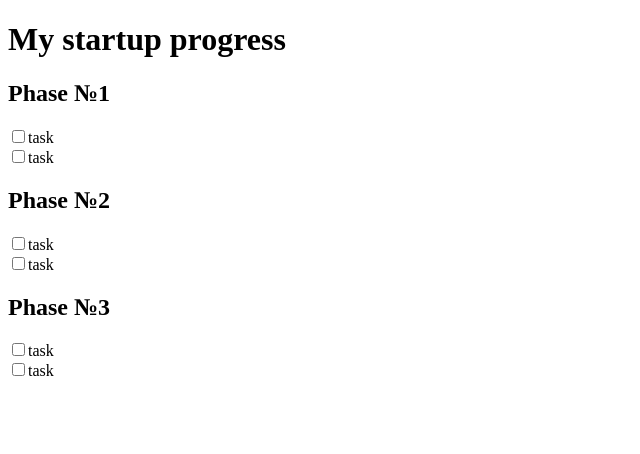
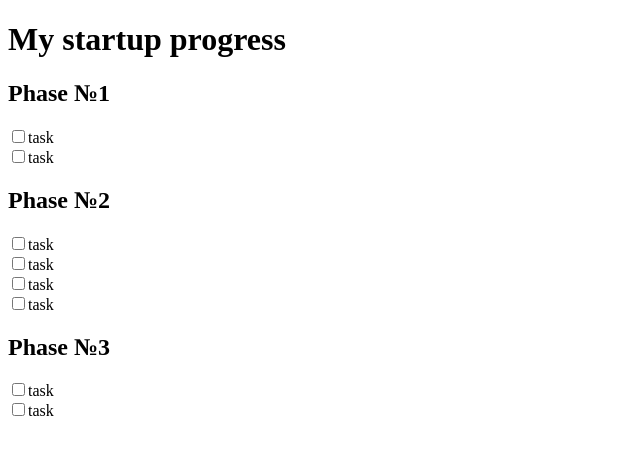
Before and after one commit to AndrewMedvedev42/Check-List, a React (Create React App) app: page / in a window 1280 px wide. Shown: the top 454 px of the page, without its empty margins (0-640 px from the left). Built offline with nearby package versions, Linux system fonts and the light colour scheme.

Commit message:
dymanic change of checkbox checked status of click, but has failure to change the checkbox fill

```diff
--- a/src/CheckListObject.js
+++ b/src/CheckListObject.js
@@ -9,7 +9,9 @@ export const PhaseTwoList = [
     {phaseName:"Phase №2",
         tasks:[
             {id:"Ph-2,T-1",taskName:"task", isChecked:false},
-            {id:"Ph-2,T-2", taskName:"task", isChecked:false}]
+            {id:"Ph-2,T-2", taskName:"task", isChecked:false},
+            {id:"Ph-2,T-3",taskName:"task", isChecked:false},
+            {id:"Ph-2,T-4",taskName:"task", isChecked:false},]
         }]
 
 export const PhaseThreeList = [
--- a/src/components/ListTemple.jsx
+++ b/src/components/ListTemple.jsx
@@ -3,10 +3,15 @@ export const ListTemple = ({data}) => {
 
     const handleChange = (e) => {
         let CheckBoxStatus = JSON.parse(localStorage.getItem(e))
+        const input = document.getElementById(`${e}`)
         if(CheckBoxStatus.checkStatus){
           localStorage.setItem(e, JSON.stringify({checkStatus:false}))
+          input.setAttribute("checked", !CheckBoxStatus.checkStatus)
+          console.log(input);
         }else{
           localStorage.setItem(e, JSON.stringify({checkStatus:true}))
+          input.setAttribute("checked", !CheckBoxStatus.checkStatus)
+          console.log(input);
         }
     }
 
@@ -17,14 +22,15 @@ export const ListTemple = ({data}) => {
                 {
                     list.tasks.map((item)=>{
                         const {id, taskName} = item
-                        if (localStorage.length === 6) {
-                            console.log("storage is full");
+                        if (localStorage.length === 8) {
+                            console.log("Full :(");
                           }else{
                             localStorage.setItem(id , JSON.stringify({checkStatus:false}));
                         }
+                        let CheckBoxStatus = JSON.parse(localStorage.getItem(id))
                         return (
                                 <div>
-                                    <input key={id} type="checkbox" onChange={()=>{handleChange(item.id)}}/><span>{taskName}</span>
+                                    <input id={id} key={id} checked={CheckBoxStatus.checkStatus} type="checkbox" onChange={()=>{handleChange(item.id)}}/><span>{taskName}</span>
                                 </div>)
                     })
                 }
```
Also changed, not shown: 6 other files (tests, documents, lock files or other folders).
